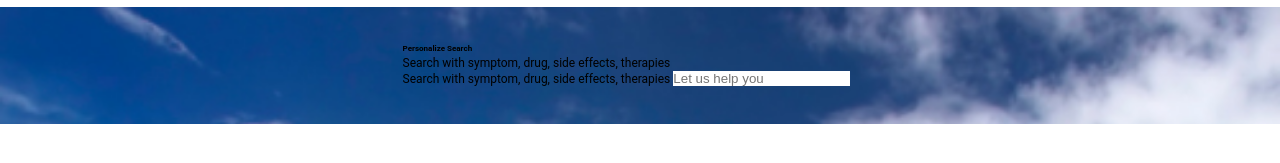
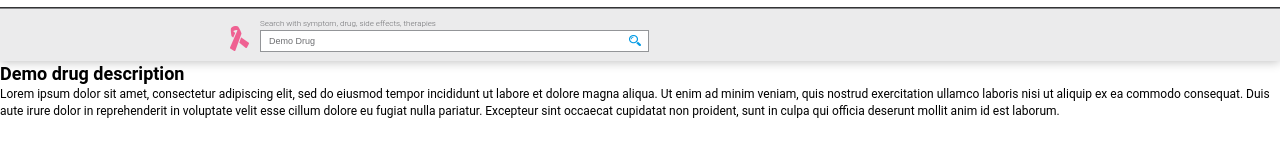
Before and after one commit to mekela/site_name, a plain HTML site: page inner_page.html in a window 1280 px wide. Shown: the part 55-218 px from the top of the page. Drawn offline with nearby package versions, Linux system fonts and the light colour scheme.

Commit message:
add some code to inner.html and _innerpage.scss

```diff
--- a/inner_page.html
+++ b/inner_page.html
@@ -43,38 +43,23 @@
 	</div>
 </header>
 <!--main-->
-<div class="main">
-	<div class="container">
-		<div class="person_search">
-			<h6>Personalize Search </h6>
-			<p>Search with symptom, drug, side effects, therapies</p>
-			<div class="person_search_form">
-				<div class="person_search_row">
-					<div class="person_search_col_xxl">
-						<label>Search with symptom, drug, side effects, therapies</label>
-						<input type="text" placeholder="Let us help you">
-					</div>
-					<div class="person_search_col_xs">
-
-					</div>
-				</div>
-				<div class="person_search_row">
-					<div class="person_search_col">
-
-					</div>
-					<div class="person_search_col">
-
-					</div>
-					<div class="person_search_col">
-
-					</div>
-					<div class="person_search_col_xs">
-
-					</div>
+<div class="inner_main">
+		<div class="search_field">
+			<div class="container">
+			<form action="#">
+				<label class="search_field__title">Search with symptom, drug, side effects, therapies</label>
+				<input type="text" placeholder="Demo Drug">
+			</form>
+			</div>
+		</div>
+		<article class="drug">
+			<div class="demo_drug">
+				<div class="demo_drug__descrioption">
+					<h1>Demo drug description</h1>
+					<p>Lorem ipsum dolor sit amet, consectetur adipiscing elit, sed do eiusmod tempor incididunt ut labore et dolore magna aliqua. Ut enim ad minim veniam, quis nostrud exercitation ullamco laboris nisi ut aliquip ex ea commodo consequat. Duis aute irure dolor in reprehenderit in voluptate velit esse cillum dolore eu fugiat nulla pariatur. Excepteur sint occaecat cupidatat non proident, sunt in culpa qui officia deserunt mollit anim id est laborum.</p>
 				</div>
 			</div>
-		</div>
-	</div>
+		</article>
 </div>
 <!--footer-->
 <footer class="footer">
--- a/sass/_innerpage.scss
+++ b/sass/_innerpage.scss
@@ -0,0 +1,38 @@
+body {
+  font-family: 'Roboto';
+}
+
+::-webkit-input-placeholder {color:#6D6E71;}
+::-moz-placeholder          {color:#6D6E71;}
+:-moz-placeholder           {color:#6D6E71;}
+:-ms-input-placeholder      {color:#6D6E71;}
+:focus::-webkit-input-placeholder {color: transparent}
+:focus::-moz-placeholder          {color: transparent}
+:focus:-moz-placeholder           {color: transparent}
+:focus:-ms-input-placeholder      {color: transparent}
+
+.search_field {
+	background: #EBEBEC;
+	border-top: 2px groove #858689;
+	padding: 9px 0;
+	-webkit-box-shadow: 0px 1px 10px 0px rgba(0,0,0,0.25);
+	-moz-box-shadow: 0px 1px 10px 0px rgba(0,0,0,0.25);
+	box-shadow: 0px 1px 10px 0px rgba(0,0,0,0.25);
+	input {
+		font-size: 9px;
+		padding: 5px 8px;
+		border: 1px solid #939598;
+		background: #fff url(../img/search.png) 98% center no-repeat;
+		width: 47%;
+	}
+}
+	.search_field .container {
+		background: url(../img/ribbon_pink.png) left 8px no-repeat;
+		padding-left: 30px;
+	}
+.search_field__title {
+	color: #6D6E71;
+	font-size: 8px;
+	font-weight: 300;
+	display: block;
+}
--- a/sass/screen.scss
+++ b/sass/screen.scss
@@ -3,3 +3,4 @@
 
 @import "layouts";
 @import "main";
+@import "_innerpage.scss";
```
Also changed, not shown: css/screen.css.
